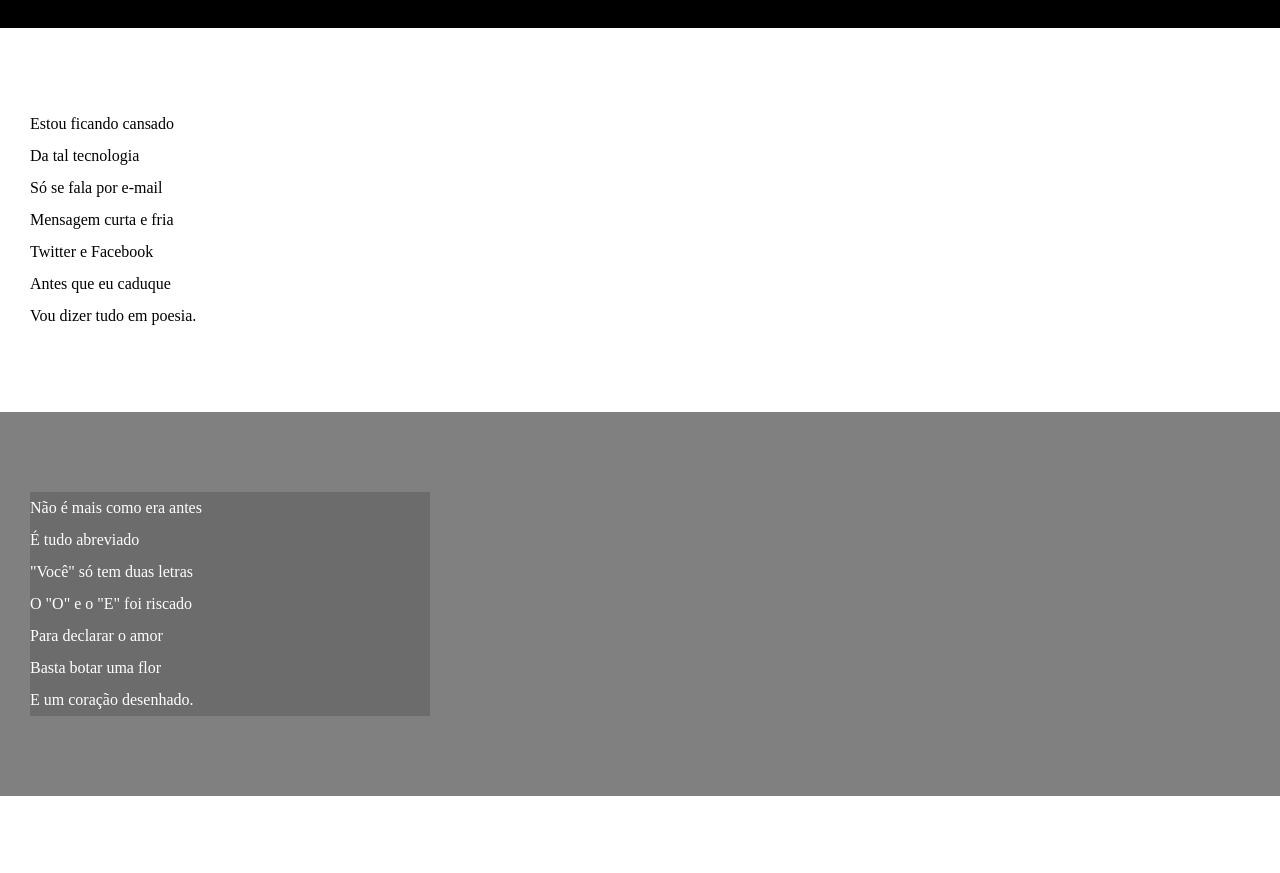
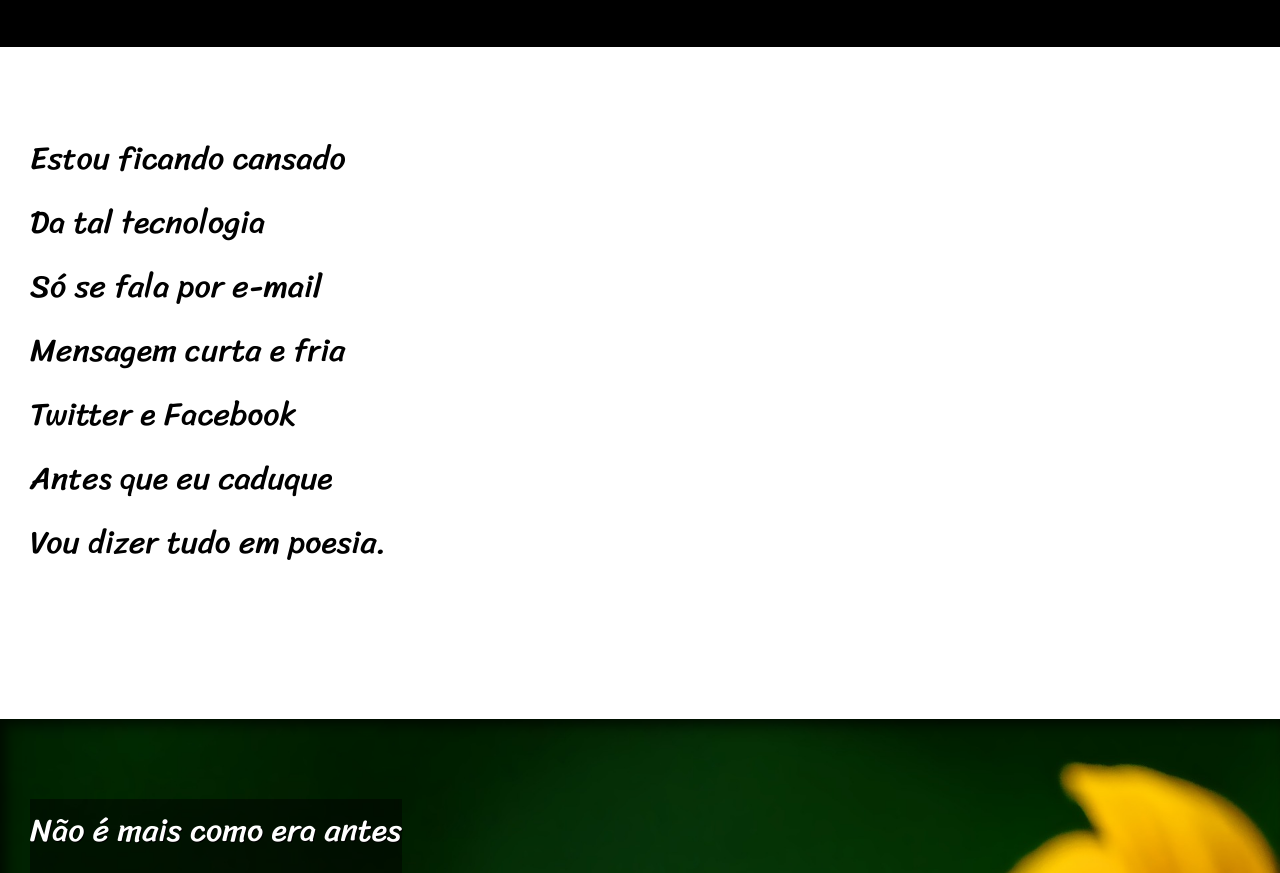
Before and after one commit to dev-matheuscarvalho/Cordel-Moderno, a plain HTML site: page index.html in a window 1280 px wide. Shown: the part 127-1000 px from the top of the page. Drawn offline with Linux system fonts and the light colour scheme.

Commit message:
finalizado o projeto cordel
projeto simples porem profissional, com boa praticas e design moderno com efeito paralax

```diff
--- a/index.html
+++ b/index.html
@@ -29,7 +29,7 @@
         </p>
     </section>
 
-    <section class="imagem">
+    <section class="imagem" id="img01">
         <p>
             Não é mais como era antes <br>
             É tudo abreviado <br>
@@ -65,7 +65,7 @@
 
 
 
-    <section class="imagem">
+    <section class="imagem" id="img02">
         <p>
             Tenho saudade das cartas <br>
             Escritas com a própria mão <br>
--- a/styles.css
+++ b/styles.css
@@ -1,24 +1,36 @@
 @charset"utf-8";
+
+@import url('https://fonts.googleapis.com/css2?family=Passion+One:wght@400;700;900&display=swap');
+
+@import url('https://fonts.googleapis.com/css2?family=Sriracha&display=swap');
+
+:root{
+    --fonte1:Verdana, Geneva, Tahoma, sans-serif;
+    --fonte2: 'Passion One', cursive;
+    --fonte3: 'Sriracha', cursive;
+}
 
 *{
     margin: 0px;
     padding: 0px;
 }
-
 html, body{
     background-color: aliceblue;
     height: 100vh;
+    font-family: var(--fonte1);
 }
 
 header{
     background-color: black;
     color: white;
     text-align: center;
+    font-family: var(--fonte2);
 }
 
 header>h1{
     padding-top: 50px;
     font-variant: small-caps;
+    font-size: 4vw;
 }
 
 header>p{
@@ -40,6 +52,12 @@ section{
     padding-bottom: 10vh;
     line-height: 2em;
     padding-left: 30px;
+    font-family: var(--fonte3);
+    font-size: 2.5vw;
+}
+
+section>p{
+    padding-bottom: 2em;
 }
 
 section.normal{
@@ -50,10 +68,24 @@ section.normal{
 section.imagem{
     background-color: gray;
     color: white;
+    box-shadow: inset 6px 6px 13px 0px rgba(0, 0, 0, 0.674);
+    background-size: cover;
+    background-attachment: fixed;
 }
 section.imagem>p{
-    background-color: rgba(0, 0, 0, 0.155);
-    width: 400px;
+    background-color: rgba(0, 0, 0, 0.475);
+    display: inline-block;
+    text-shadow: 1px 1px 0px black;
+}
+
+section#img01{
+    background-image: url(imagens/background001.jpg);
+    background-position:right center;
+
+}
+
+section#img02{
+    background-image: url(imagens/background002.jpg);
 }
 
 footer{
```
